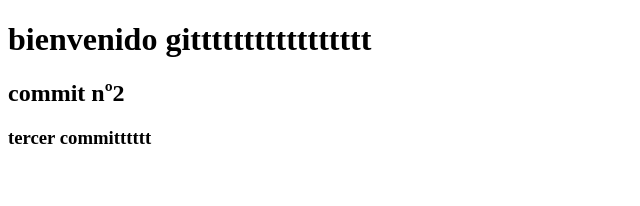
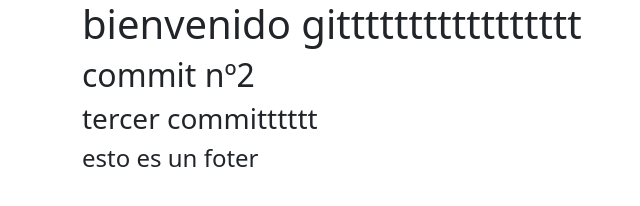
Before and after one commit to gasbrieva/clase-12, a plain HTML site: page index.html in a window 1280 px wide. Shown: the whole page, without its empty margins (0-640 px from the left). Drawn offline with nearby package versions, Linux system fonts and the light colour scheme.

Commit message:
clase 12

```diff
--- a/index.html
+++ b/index.html
@@ -5,10 +5,24 @@
     <meta http-equiv="X-UA-Compatible" content="IE=edge">
     <meta name="viewport" content="width=device-width, initial-scale=1.0">
     <title>Bienvenido GIT</title>
+<!-- CSS only -->
+<link href="https://cdn.jsdelivr.net/npm/bootstrap@5.2.2/dist/css/bootstrap.min.css" rel="stylesheet" integrity="sha384-Zenh87qX5JnK2Jl0vWa8Ck2rdkQ2Bzep5IDxbcnCeuOxjzrPF/et3URy9Bv1WTRi" crossorigin="anonymous">
+<link rel="stylesheet" href="css/style.css">
+
 </head>
-<body>
+<body class="container">
     <h1>bienvenido gittttttttttttttttt</h1>
     <h2>commit nº2</h2>
     <h3>tercer committtttt</h3>
+
+
+
+
+
+
+    <footer><h4>esto es un foter</h4></footer>
+<!-- JavaScript Bundle with Popper -->
+<script src="https://cdn.jsdelivr.net/npm/bootstrap@5.2.2/dist/js/bootstrap.bundle.min.js" integrity="sha384-OERcA2EqjJCMA+/3y+gxIOqMEjwtxJY7qPCqsdltbNJuaOe923+mo//f6V8Qbsw3" crossorigin="anonymous"></script>
+
 </body>
 </html>
```
Also changed, not shown: css/style.css (added).
